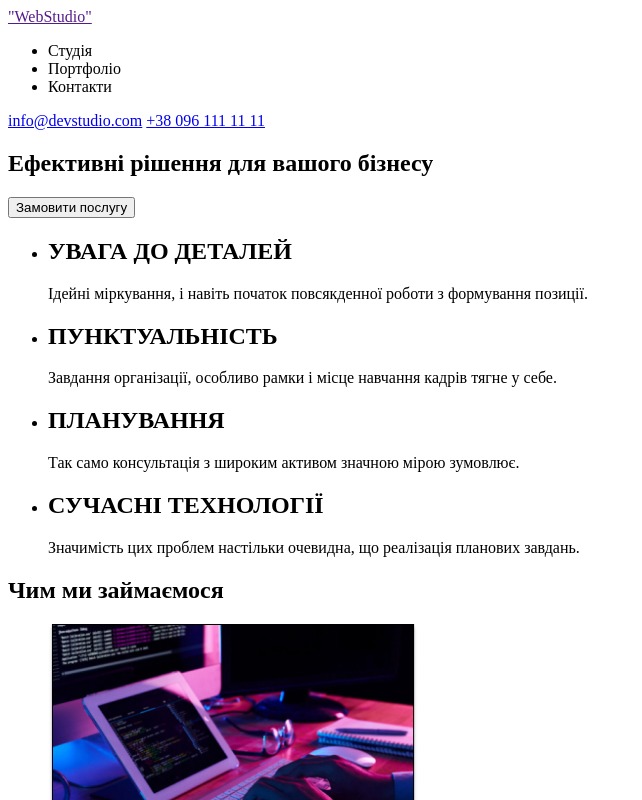
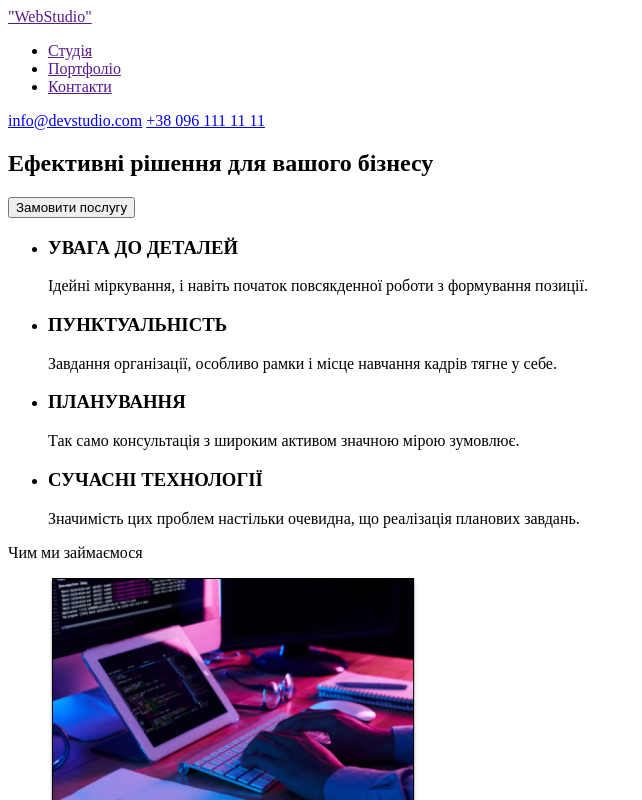
Before and after one commit to oleg85rom/goit-markup-hw-01-, a plain HTML site: page index.html in a window 1280 px wide. Shown: the top 800 px of the page, without its empty margins (0-642 px from the left). Drawn offline with Linux system fonts and the light colour scheme.

Commit message:
Update index.html
корекція зауважень

```diff
--- a/index.html
+++ b/index.html
@@ -11,9 +11,9 @@
          <nav >
             <a href="">"WebStudio"</a>
         <ul>
-            <li>Студія</li>
-            <li>Портфоліо</li>
-            <li>Контакти</li>
+            <li><a href=""> Студія</a></li>
+            <li><a href="">Портфоліо</a></li>
+            <li><a href=""> Контакти</a></li>
         </ul>
     </nav>
         <a href="mailto:info@devstudio.com">info@devstudio.com</a>
@@ -21,32 +21,34 @@
     </header>
     <main>
         <section>
+            <h2 hidden>Рішення бізнесу</h2>
             <h1>Ефективні рішення для вашого бізнесу</h1>
             <button type="button">Замовити послугу</button>
         </section>
         <section>
-
+            <h2 hidden>переваги</h2>
      <ul>
         <li>
-            <h2>УВАГА ДО ДЕТАЛЕЙ</h2>
+            <h3>УВАГА ДО ДЕТАЛЕЙ</h3>
             <p>Ідейні міркування, і навіть початок повсякденної роботи з формування позиції.</p>
             </li>
         <li>
-            <h2>ПУНКТУАЛЬНІСТЬ</h2>
+            <h3>ПУНКТУАЛЬНІСТЬ</h3>
           <p>Завдання організації, особливо рамки і місце навчання кадрів тягне у себе.</p>
             </li>
         <li>
-            <h2>ПЛАНУВАННЯ</h2>
+            <h3>ПЛАНУВАННЯ</h3>
             <p>Так само консультація з широким активом значною мірою зумовлює.</p>
              </li>
         <li>
-         <h2>СУЧАСНІ ТЕХНОЛОГІЇ</h2>
+         <h3>СУЧАСНІ ТЕХНОЛОГІЇ</h3>
         <p>Значимість цих проблем настільки очевидна, що реалізація планових завдань.</p>
             </li>
     </ul>
              </section>
     <section>
-        <h2>Чим ми займаємося</h2>
+        <p>Чим ми займаємося</p>
+        <h2 hidden>Займаємося</h2>
 <ul>
     <li>
         <img src="./images/box 1.jpg"
@@ -68,40 +70,41 @@
 </ul>
             </section>
     <section>
-        <h2>Наша команда</h2>
+       <p>Наша команда</p>
+        <h2 hidden>команда</h2>
         <ul>
             <li>
                 <img src="./images/img(4).jpg"
                 alt="Ігор Дем'яненко"
                 width="270"
                 heigt="260">
-            </li>
                 <h3>Ігор Дем'яненко</h3>
                 <p>Product Designer</p>
+        </li>
             <li>
                 <img src="./images/img(1)(1).jpg"
                 alt="Ольга Рєпіна"
                 width="270"
                 heigt="260">
-            </li>
                 <h3>Ольга Рєпіна</h3>
                 <p>Frontend Developer</p>
+        </li>
             <li>
                 <img src="./images/img(2)(1).jpg"
                  alt="Микола Тарасов"
                  width="270"
                   heigt="260">
-            </li>
                  <h3>Микола Тарасов</h3>
                  <p>Marketing</p>
+        </li>
             <li>
                 <img src="./images/img(3)(1).jpg"
                  alt="Михайло Єрмаков"
                  width="270"
                  heigt="260">
-            </li>
                  <h3>Михайло Єрмаков</h3>
                  <p>UI Designer</p>
+        </li>
         </ul>
     </section>
     </main>
```
Lines whose indentation alone changed are shown as unchanged.
